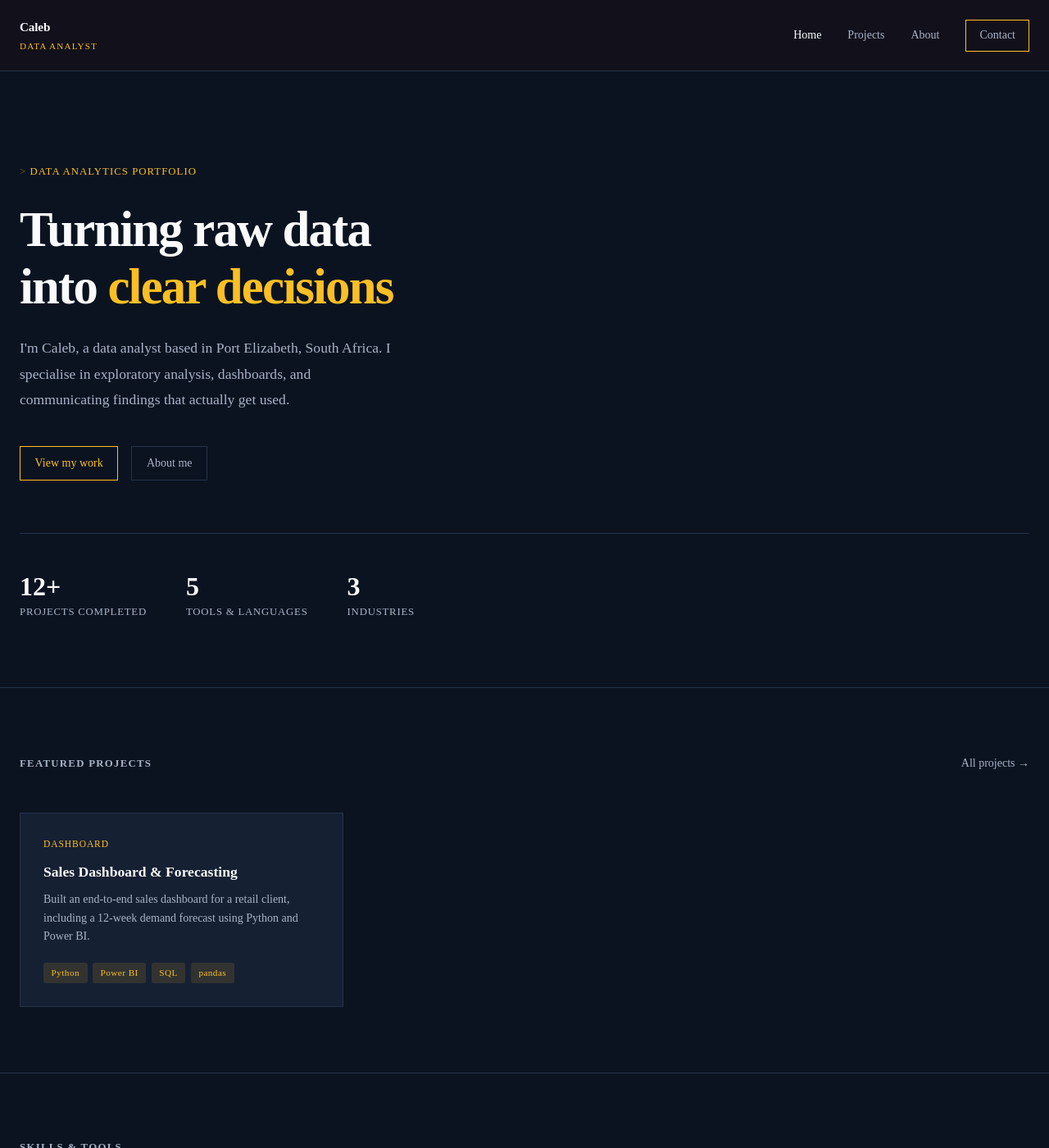
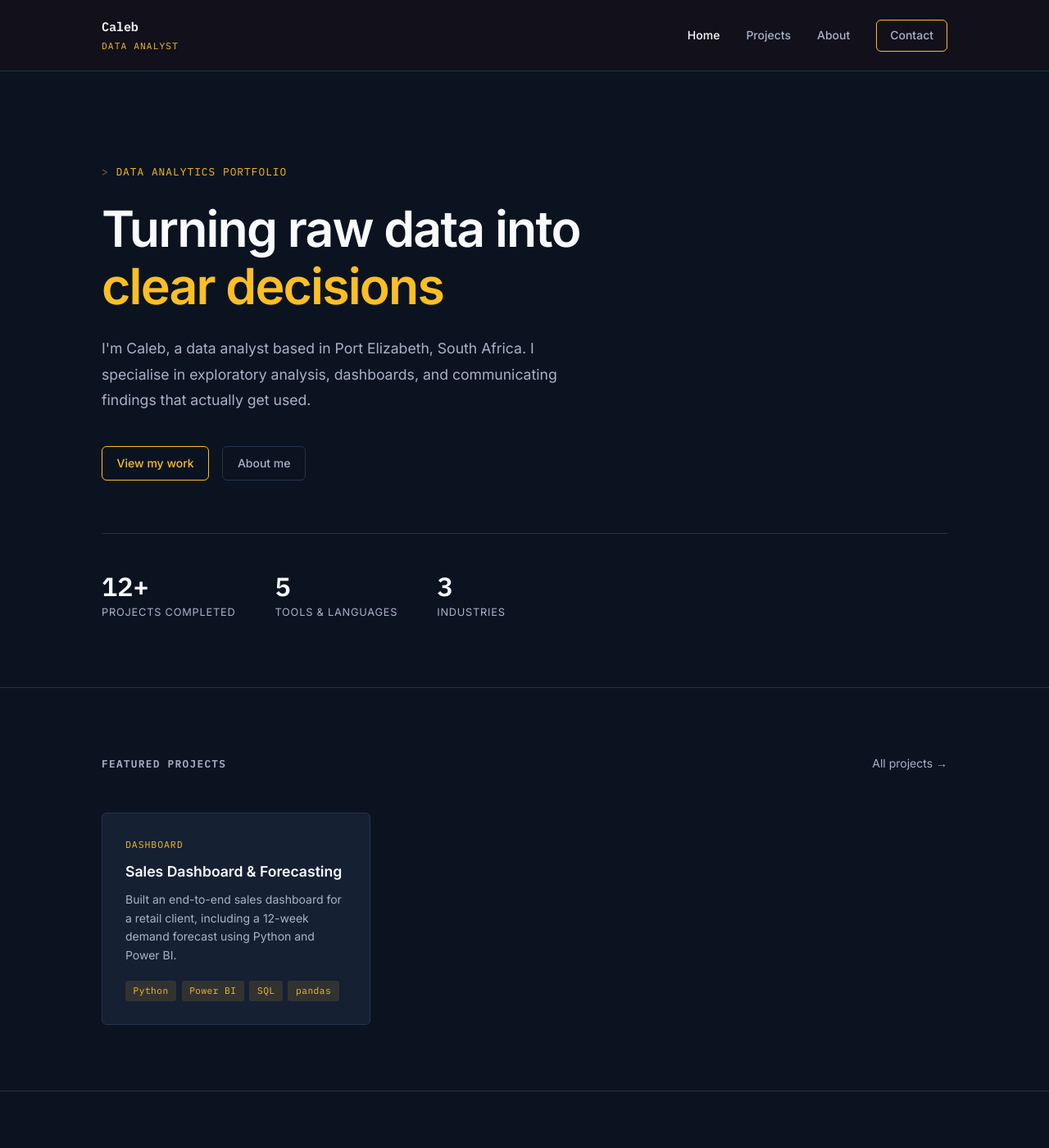
Before and after one commit to Shazilazi/Shazilazi.github.io, a Jekyll site: the page built from index.md, in a window 1280 px wide and 1400 px high. Shown: the whole window at 82% size. Built offline with Jekyll 4.4.1, drawn with Linux system fonts in a browser that asks for light colours.

Commit message:
Update style.css

```diff
--- a/assets/css/style.css
+++ b/assets/css/style.css
@@ -11,6 +11,9 @@
 
   --accent:     #FBBF24;
   --accent-dim: rgba(251,191,36,0.12);
+
+   --font-mono: 'IBM Plex Mono', monospace;--font-sans: 'Inter', system-ui, sans-serif;
+   --radius: 6px;--max-w: 1080px;
 }
 
 /* ============================================
```
